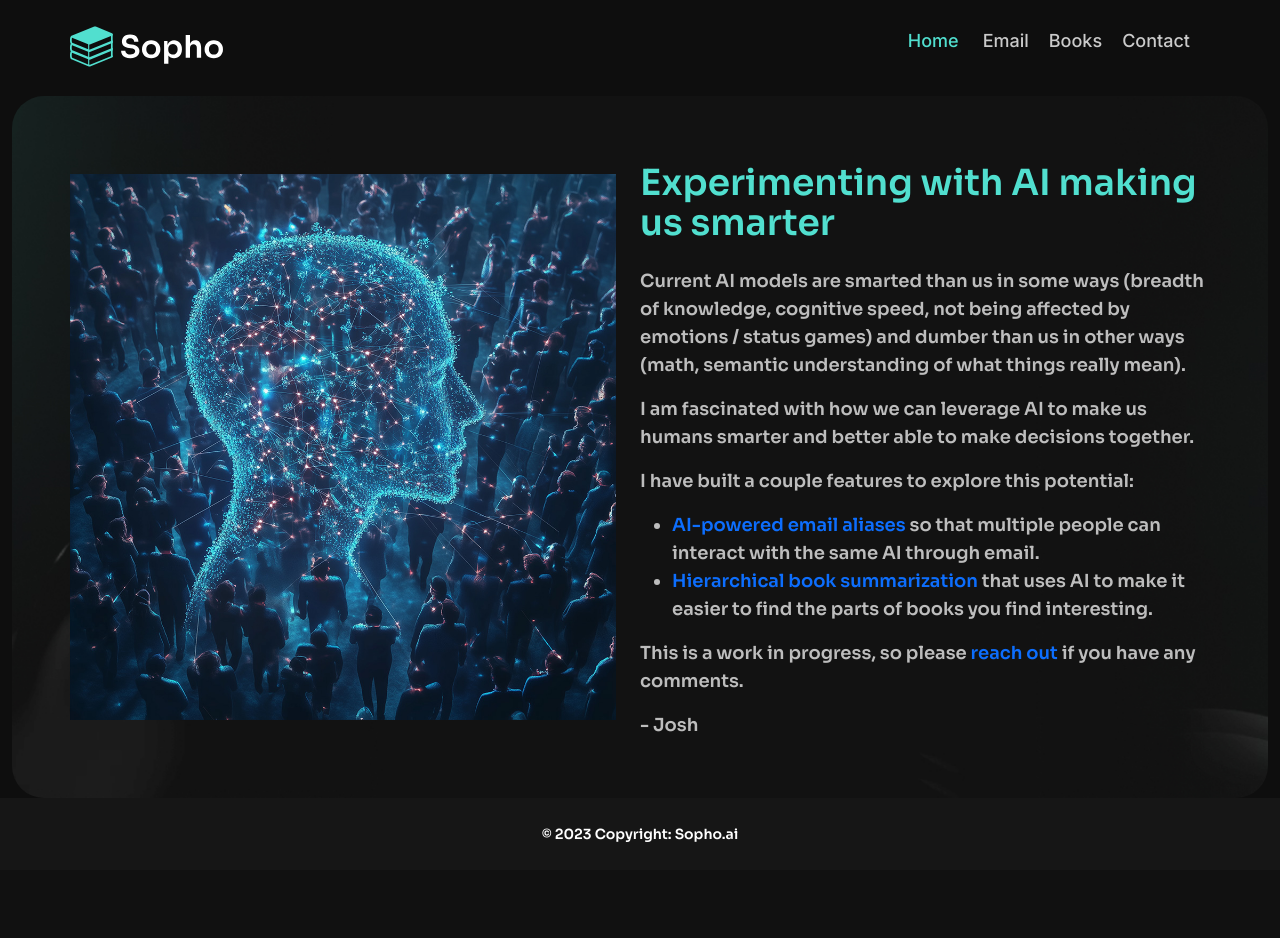
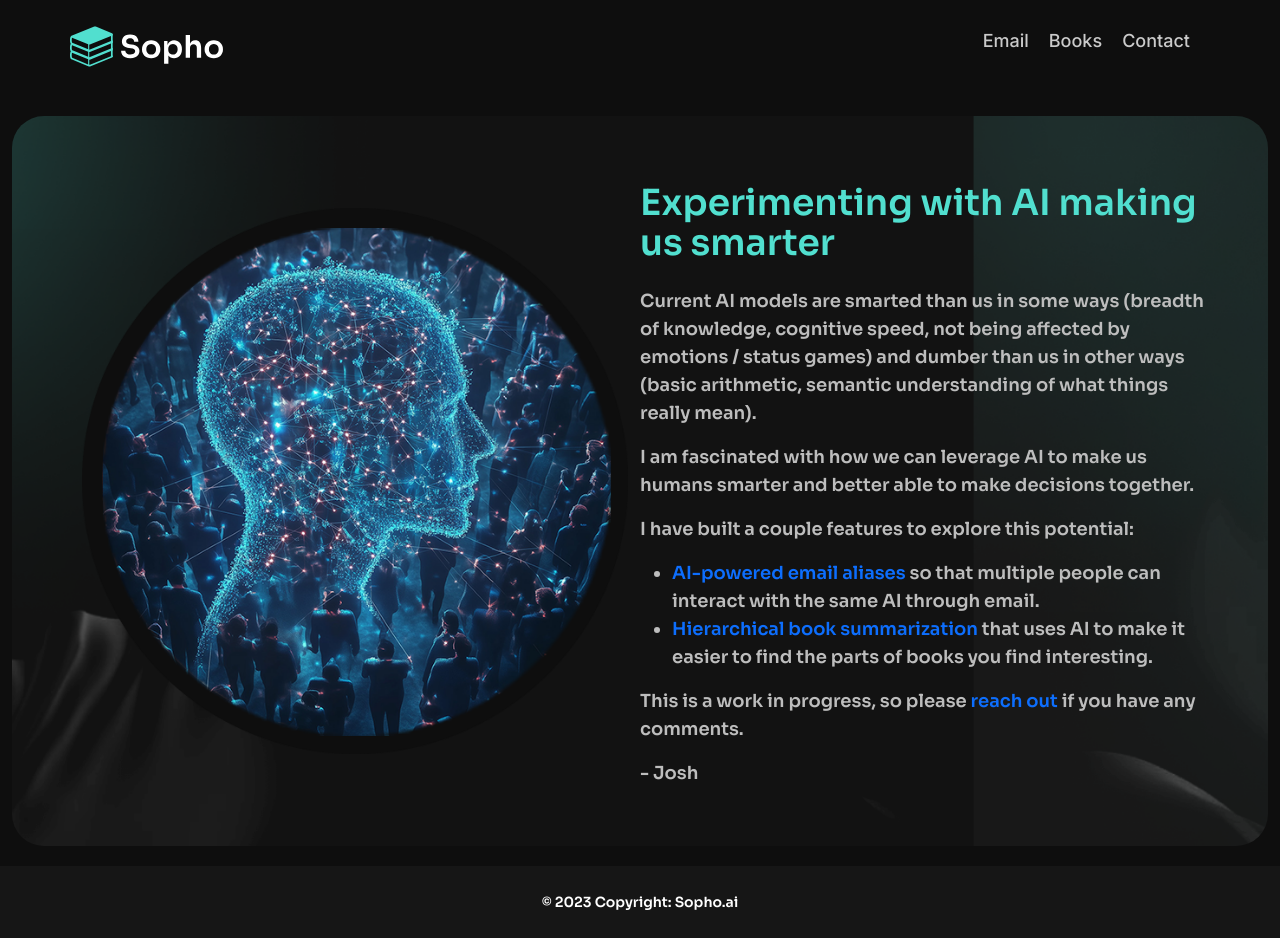
Before and after one commit to jseims/sopho, a FastAPI app: page / in a window 1280 px wide. Before the commit the page ends 842 px from the top, so only its background shows below. Run offline with FastAPI, Linux system fonts and the light colour scheme; some libraries are stand-ins or nearby versions.

Commit message:
css stuff

```diff
--- a/app/static/css/style.css
+++ b/app/static/css/style.css
@@ -251,7 +251,7 @@ body{
 
 /*Hero style*/
 .hero-wrap{
-    padding:0 58px;
+    padding:20px 58px;
     background:#0E0E0E;
     margin-top: -1px;
 }
@@ -294,7 +294,7 @@ body{
 .hp .hero-inner{
     padding: 96px 12px;
 }
-.hp .hero-thumb figure{
+.hero-thumb figure{
     background-color: transparent;
 }
 .blog{
@@ -720,7 +720,9 @@ body{
         width:110px;
     }
     .hero-wrap{
-        padding:0 12px;
+        padding-left: 12px;
+        padding-right: 12px;
+        padding-bottom: 20px;
     }
     .hero-inner,
     .hp .hero-inner{
@@ -893,7 +895,9 @@ body{
         padding: 0 60px;
     }
     .hero-wrap{
-        padding:0 12px;
+        padding-left: 12px;
+        padding-right: 12px;
+        padding-bottom: 20px;
     }
     .hero-text h1 {
             font-size: 40px;
@@ -927,7 +931,9 @@ body{
 @media only screen and (min-width: 991px) and (max-width: 1280px) {
 
     .hero-wrap{
-        padding:0 12px;
+        padding-left: 12px;
+        padding-right: 12px;
+        padding-bottom: 20px;
     }
     .hero-text h1{
         font-size: 50px;
--- a/app/templates/base.html
+++ b/app/templates/base.html
@@ -47,7 +47,7 @@
                     <div class="d-flex justify-content-between" style="width: 100%;">
                         <a class="navbar-brand left-link" href="/"><img class="w-100" src="/template/static/svgs/logo.svg" alt="logo"></a>
                         <div class="right-links d-flex">
-                          <a class="nav-link right-links text-light-gray fw-medium {% block home_active %}{% endblock %}" href="/">Home</a>
+                          <!-- <a class="nav-link right-links text-light-gray fw-medium {% block home_active %}{% endblock %}" href="/">Home</a> -->
                           <a class="nav-link right-links text-light-gray fw-medium {% block email_active %}{% endblock %}" href="/email/">Email</a>
                           <a class="nav-link right-links text-light-gray fw-medium {% block book_active %}{% endblock %}" href="/book/">Books</a>
                             <a class="nav-link right-links text-light-gray fw-medium {% block contact_active %}{% endblock %}" href="/contact">Contact</a>
--- a/app/templates/index.html
+++ b/app/templates/index.html
@@ -1,20 +1,20 @@
 {% extends "base.html" %}
-
 
 {% block content %}
 
-<div>
-  <section class="hero-wrap">
-    <div class="rounded-5 bg-style hero-inner" style="background-image: url(/template/static/img/faq-hero-bg.jpg);">
+  <section class="bg-black-dark hero-wrap">
+    <div class="rounded-5 bg-style hero-inner" style="background-image: url('/template/static/img/hero-bg.png');">
       <div class="container-xl">
         <div class="row align-items-center">
-          <div class="col-12 col-md-6 ps-0 pe-0 pe-lg-4 hero-thumb">
-            <figure> <img src="/template/static/img/ai-humans.jpg" alt="hero-thumb" class="w-100"> </figure>
+          <div class="col-12 col-md-6 order-1 order-md-1 hero-thumb">
+            <figure>
+                <img src="/template/static/img/ai-humans-thumb.png" alt="hero-thumb" class="w-100">
+            </figure>
           </div>
-          <div class="col-12 col-md-6 text-center text-md-start ms-auto me-auto mt-3 mt-md-0 ps-0 pe-0 about-text">
+          <div class="col-12 col-md-6 text-md-start ms-auto me-auto mt-3 mt-md-0 ps-0 pe-0 about-text order-2 order-md-2">
             <h4 class="d-block mt-3 mt-md-4 pb-3 fw-medium">Experimenting with AI making us smarter</h4>
               <p>Current AI models are smarted than us in some ways (breadth of knowledge, cognitive speed, not being affected by emotions / status games) and dumber than us in
-                other ways (math, semantic understanding of what things really mean).
+                other ways (basic arithmetic, semantic understanding of what things really mean).
               </p>
               <p>I am fascinated with how we can leverage AI to make us humans smarter and better able to make decisions together.</p>
               <p>I have built a couple features to explore this potential:
@@ -30,7 +30,6 @@
       </div>
     </div>
   </section>
-</div>
 
 {% endblock %}
 
@@ -38,4 +37,3 @@
 {% endblock %}
 
 {% block page_title %}Home Sopho.ai{% endblock %}
-{% block home_active %}ps-1 pe-1 active{% endblock %}
```
Also changed, not shown: app/static/img/ai-humans-thumb.png (added).
